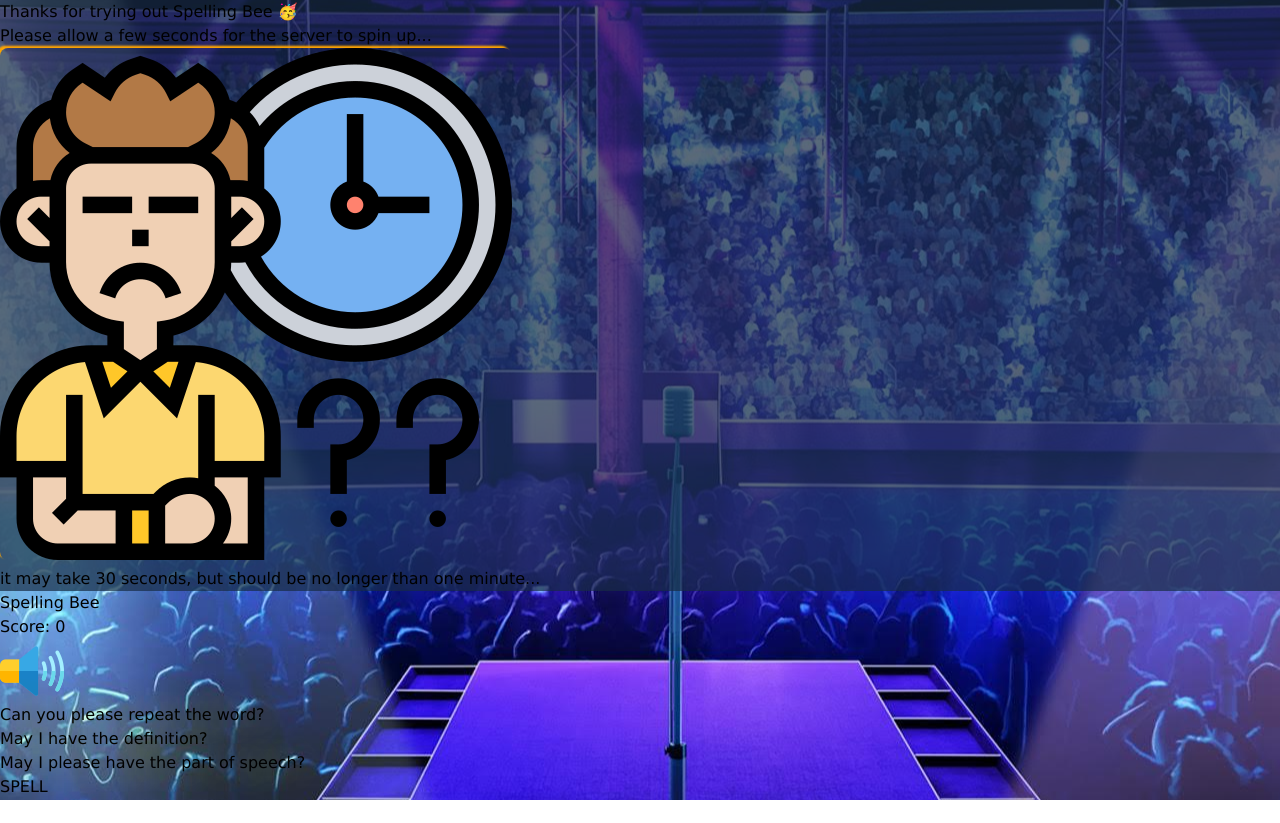
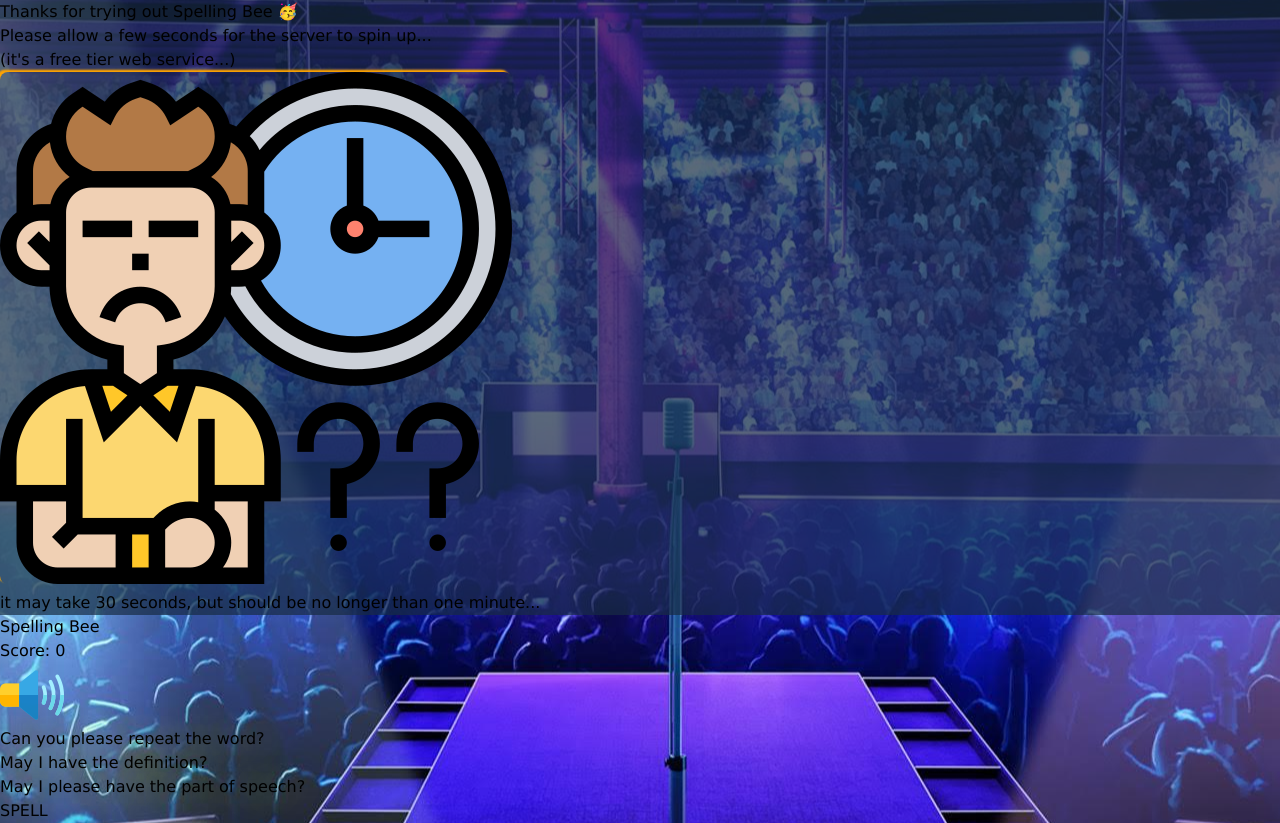
Before and after one commit to RD2P/spellingbee-frontend, a React (Vite) app: page / in a window 1280 px wide. Before the commit the page ends 800 px from the top, so only its background shows below. Built offline with nearby package versions, Linux system fonts and the light colour scheme; no server answers.

Commit message:
update wait note

```diff
--- a/src/App.jsx
+++ b/src/App.jsx
@@ -169,7 +169,7 @@ function App() {
             <p className='text-white md:text-xl text-center'>Thanks for trying out Spelling Bee 🥳</p>
             {!words &&
               <div>
-                <p className='text-white md:text-xl text-center'>Please allow a few seconds for the server to spin up...</p>
+                <p className='text-white md:text-xl text-center'>Please allow a few seconds for the server to spin up... <br/> (it's a free tier web service...)</p>
                 <div className='flex justify-center my-10'>
                   <button className='p-4 bg-blue-200 wait-btn flex justify-center' onClick={handleWait}>
                     <img src={wait} alt="wait" className='w-9' />
```
